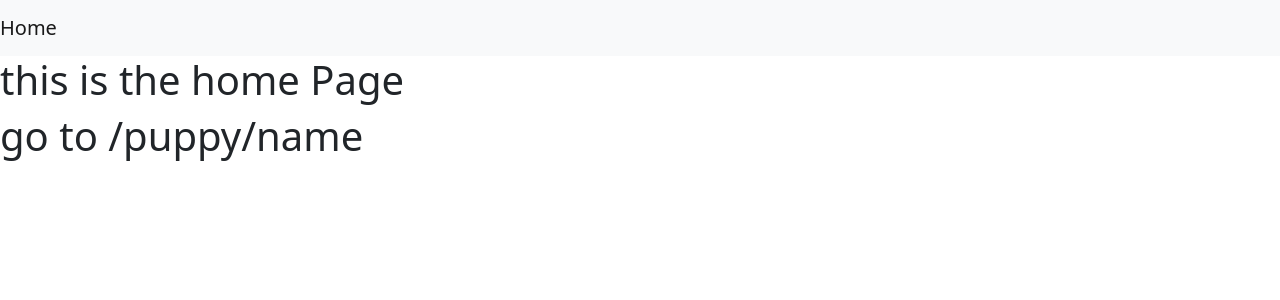
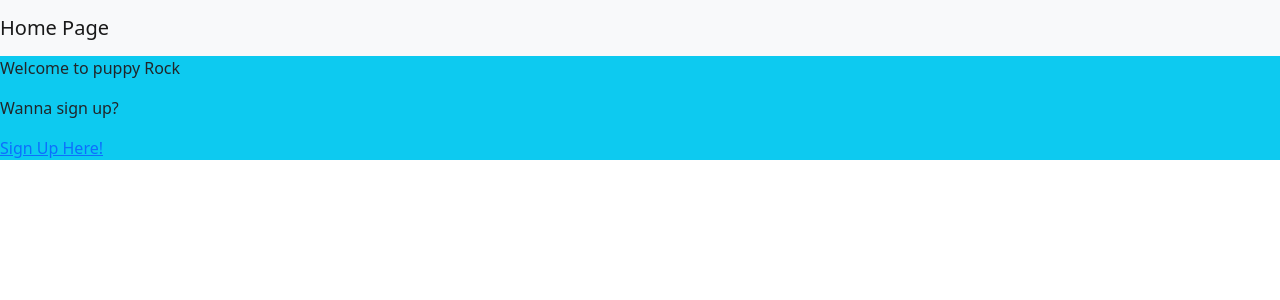
Before and after one commit to baruchoz/flaskcrashcourse, a Flask app: page / in a window 1280 px wide. Shown: the top 300 px of the page. Run offline with Flask 2, Linux system fonts and the light colour scheme; some libraries are stand-ins or nearby versions.

Commit message:
pre exercise

```diff
--- /dev/null
+++ b/requirements.txt
@@ -0,0 +1,6 @@
+click==8.0.3
+Flask==2.0.2
+itsdangerous==2.0.1
+Jinja2==3.0.3
+MarkupSafe==2.0.1
+Werkzeug==2.0.2
--- a/run.py
+++ b/run.py
@@ -1,5 +1,4 @@
-import re
-from flask import Flask, render_template
+from flask import Flask, render_template, request
 
 app = Flask(__name__)
 
@@ -12,32 +11,51 @@
 #     user_logged_in = False
 #     return render_template('basic.html', name=name, letters=letters, pup_dictionary=pup_dictionary, puppies=puppies, user_logged_in=user_logged_in)
 
-@app.route('/information')
-def info():
-    return "<h1>Puppies are cute!</h1>"
+# @app.route('/information')
+# def info():
+#     return "<h1>Puppies are cute!</h1>"
 
 # @app.route('/puppy/<name>')
 # def puppy(name):
 #     return "100th Letter: {}".format(name[100])
 
-@app.route('/puppy_name/<name>')
-def puppylatin(name):
-    pupname = ''
-    if name[-1] =='y':
-        pupname =name[:-1] + 'iful'
-    else:
-        pupname = name + 'y'
+# @app.route('/puppy_name/<name>')
+# def puppylatin(name):
+#     pupname = ''
+#     if name[-1] =='y':
+#         pupname =name[:-1] + 'iful'
+#     else:
+#         pupname = name + 'y'
 
-    return f"Hello {name} Your puppy latin name is: {pupname}"
+#     return f"Hello {name} Your puppy latin name is: {pupname}"
+
+# @app.route('/')
+# def index():
+#     return render_template('home.html')
+
+# @app.route('/puppy/<name>')
+# def pup_name(name):
+#     return render_template('puppy.html', name=name)
+
 
 @app.route('/')
 def index():
-    return render_template('home.html')
+    return render_template('index.html')
 
-@app.route('/puppy/<name>')
-def pup_name(name):
-    return render_template('puppy.html', name=name)
+@app.route('/signup_form')
+def signup_form():
+    return render_template('signup.html')
 
+@app.route('/thank_you')
+def thank_you():
+    first = request.args.get('first')
+    last = request.args.get('last')
+
+    return render_template('thankyou.html', first=first, last=last)
+
+@app.errorhandler(404)
+def page_not_found(e):
+    return render_template('404.html'), 404
 
 if __name__=='__main__':
     app.run(debug=True)
--- a/templates/base.html
+++ b/templates/base.html
@@ -12,7 +12,7 @@
     </head>
     <body>
         <nav class="navbar navbar-light bg-light">
-            <a class="navbar-brand" href="{{ url_for('index')}}">Home</a>
+            <a class="navbar-brand" href="{{ url_for('index')}}">Home Page</a>
         </nav>
         {% block content %}
 
--- /dev/null
+++ b/templates/index.html
@@ -0,0 +1,10 @@
+{% extends "base.html" %}
+
+{% block content %}
+<div class="jumbotron bg-info">
+    <p>Welcome to puppy Rock</p>
+    <p>Wanna sign up?</p>
+    <a href="{{url_for('signup_form')}}">Sign Up Here!</a>
+
+</div>
+{% endblock %}
```
Also changed, not shown: templates/404.html (added, +8 -0 lines), templates/signup.html (added, +19 -0 lines), templates/thankyou.html (added, +8 -0 lines), templates/report.html (added).
